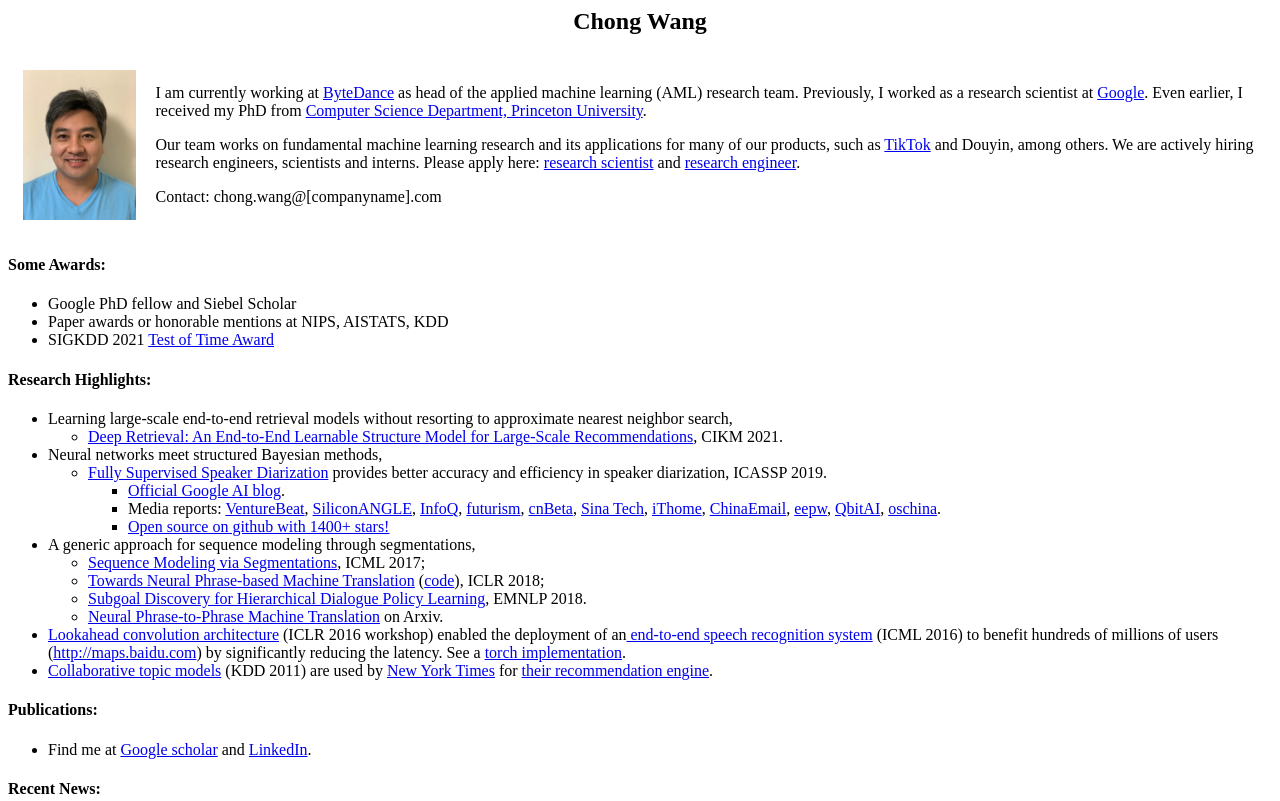
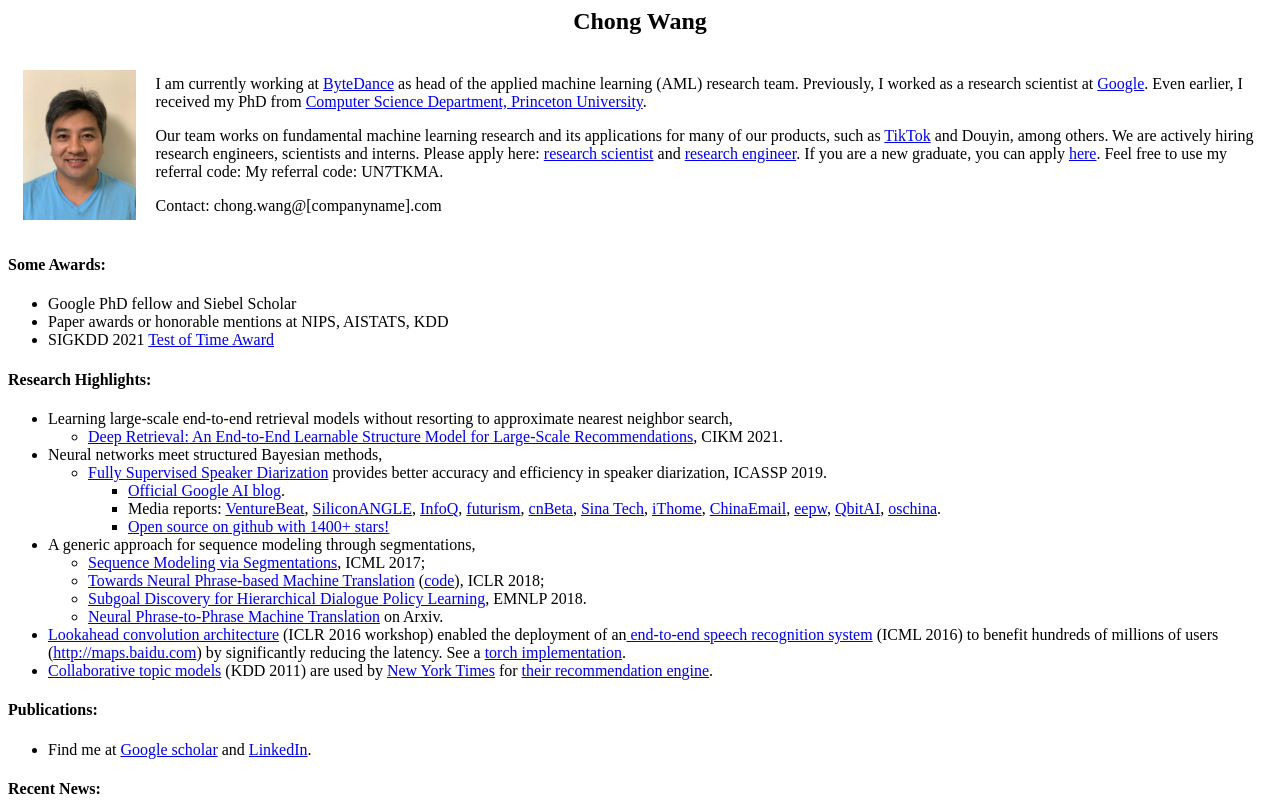
Before and after one commit to chongw/chongw.github.io, a plain HTML site: page index.html in a window 1280 px wide. Shown: the top 801 px of the page. Drawn offline with Linux system fonts and the light colour scheme.

Commit message:
Update index.html

```diff
--- a/index.html
+++ b/index.html
@@ -23,6 +23,7 @@
     Please apply here:
     <a href="https://jobs.bytedance.com/referral/pc/position/detail/?token=MTsxNjI4ODc0NjY4MDg5OzY2ODgyMTQyNzc0NDAwMzAyMTk7Njk3MDA2NDA1MjkyODM4MzIzOQ">research scientist</a> and
     <a href="https://jobs.bytedance.com/referral/pc/position/detail/?token=MTsxNjI4ODc0Njc5Mzk1OzY2ODgyMTQyNzc0NDAwMzAyMTk7Njk3MDA2NTIyMDU1NTUyNDM4Mw">research engineer</a>.
+    If you are a new graduate, you can apply <a href="https://careers.tiktok.com/position/7002822975444977951/detail">here</a>. Feel free to use my referral code: My referral code: UN7TKMA.
 
 <p>Contact: chong.wang@[companyname].com </p>
 </td>
```
